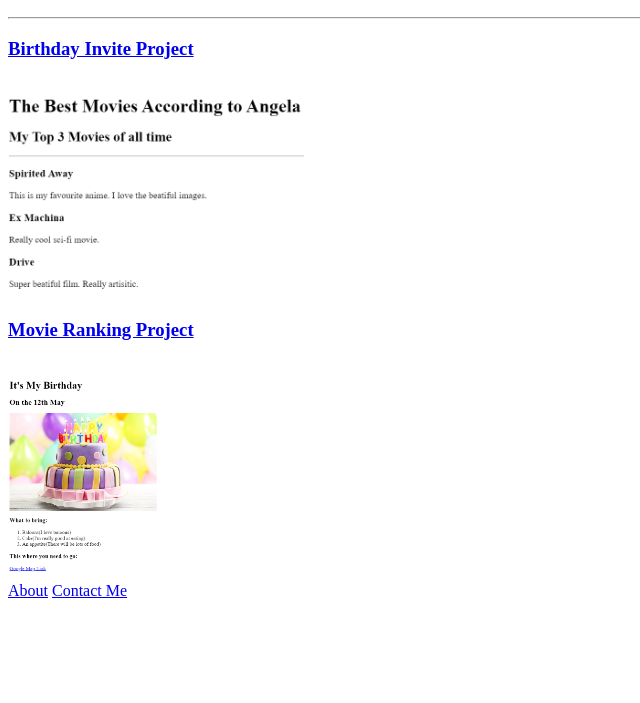
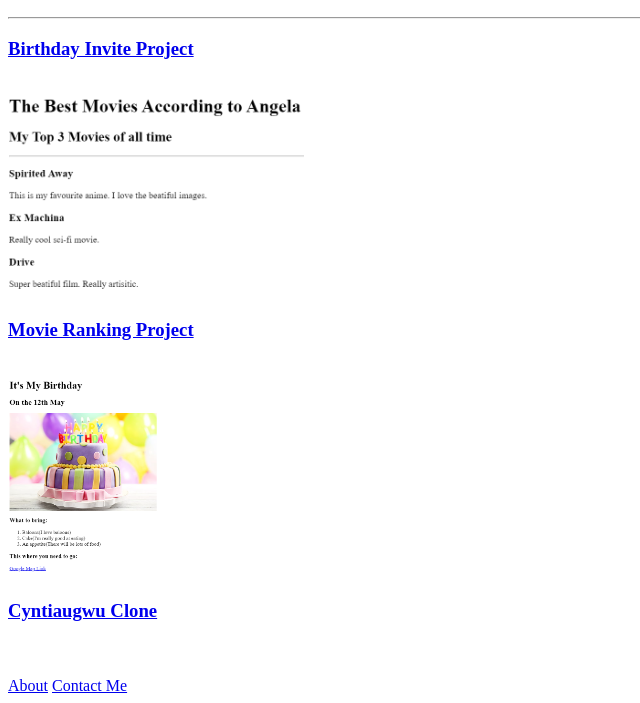
Before and after one commit to anujsamdariya07/HTML-Portfolio, a plain HTML site: page index.html in a window 1280 px wide. Shown: the part 110-813 px from the top of the page, without its empty margins (0-640 px from the left). Drawn offline with Linux system fonts and the light colour scheme.

Commit message:
Update index.html

```diff
--- a/index.html
+++ b/index.html
@@ -26,6 +26,13 @@
     <img src = "Screenshot 2023-09-30 182714.png" height = 200 />
     <br />
 
+    <a href = "https://anujsamdariya07.github.io/Cynthiaugwu-Clone/">
+        <h3>Cyntiaugwu Clone</h3>
+    </a>
+    <br />
+    <img src = "" height = 200 />
+    <br />
+
     <!-- TODO 4: Add titles/subtitles etc. -->
 
     <!-- TODO 5: Add a link to the project pages -->
```
